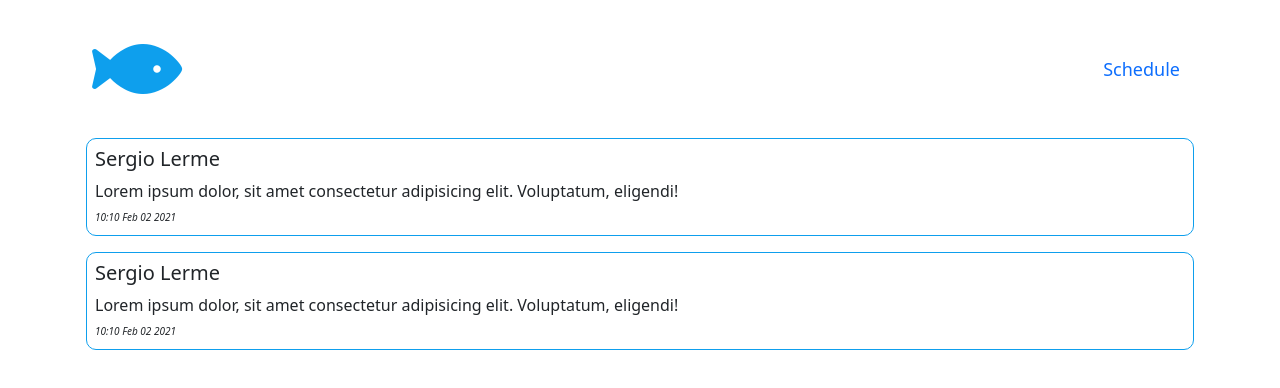
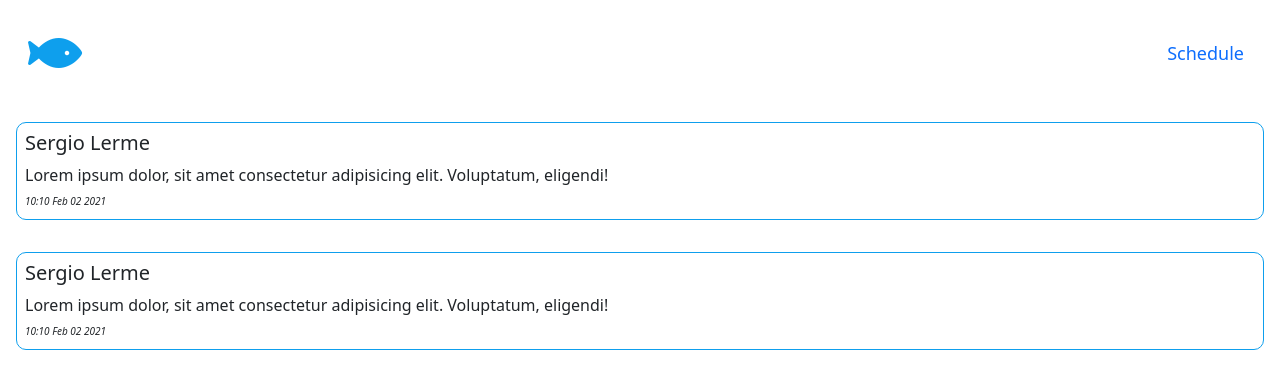
Before and after one commit to Rana0510/Website, a website: page index.html in a window 1280 px wide. Drawn offline with Linux system fonts and the light colour scheme.

Commit message:
Update CSS and HTML

```diff
--- a/css/style.css
+++ b/css/style.css
@@ -3,7 +3,7 @@
 }
 
 header {
-    margin: 1rem 10vmin;
+    margin: 1rem 2vmin;
 }
 
 header .navbar li a {
@@ -21,6 +21,11 @@ header > nav > div > button > i {
 header .navbar-toggler:focus {
     box-shadow: 0px 0px 0px 0.2rem #0e9fed;
     clip: auto;
+}
+
+.main {
+    flex-direction: column;
+    flex-wrap: wrap;
 }
 
 .message {
--- a/index.html
+++ b/index.html
@@ -21,7 +21,7 @@
     <header>
         <nav class="navbar navbar-expand-lg">
             <div class="container-fluid">
-                <a class="navbar-brand fas fa-fish fa-5x" href="#"></a>
+                <a class="navbar-brand fas fa-fish fa-3x" href="#"></a>
                 <button class="navbar-toggler" type="button" data-bs-toggle="collapse" data-bs-target="#navbarNav"
                     aria-controls="navbarNav" aria-expanded="false" aria-label="Toggle navigation">
                     <i class="fas fa-align-right"></i>
@@ -39,7 +39,7 @@
     </header>
 
     <!-- Main -->
-    <div class="container">
+    <div class="main container-fluid d-flex flex-column p-0">
 
         <!-- message -->
         <section class="message">
```
